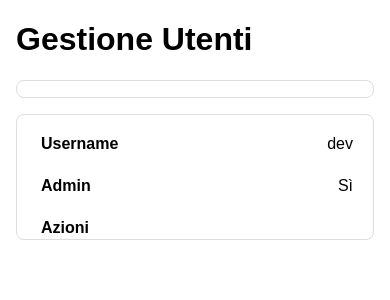
After one commit to NappiNicola/DashBoardManager, a Flask app: page /admin/users in a window 390 px wide. The commit adds this page. Shown: the top 300 px of the page. Run offline with Flask 3, Linux system fonts and the light colour scheme; the visitor is signed in with stand-in values (Sample User, id 1); data comes from the database, SQL or seed files in the repository.

Commit message:
add create new user and users management

```diff
--- a/app.py
+++ b/app.py
@@ -1,4 +1,4 @@
-from flask import Flask, render_template, request, redirect, jsonify, send_file, session, url_for
+from flask import Flask, render_template, request, redirect, jsonify, send_file, session, url_for, abort
 import sqlite3
 import os
 import pandas as pd
@@ -159,6 +159,26 @@
 
     return render_template('crea_utente.html', error=error)
 
+from flask import session, abort
+
+@app.route('/admin/users')
+def admin_users():
+    if not session.get('is_admin'):
+        abort(403)  # accesso negato
+
+    db = get_db()
+    users = db.execute("SELECT id, username, is_admin FROM utenti").fetchall()
+    return render_template('admin_users.html', users=users)
+
+@app.route('/admin/users/delete/<int:user_id>', methods=['POST'])
+def admin_delete_user(user_id):
+    if not session.get('is_admin'):
+        abort(403)
+
+    db = get_db()
+    db.execute("DELETE FROM utenti WHERE id = ?", (user_id,))
+    db.commit()
+    return jsonify(success=True)
 
 
 if __name__ == '__main__':
--- /dev/null
+++ b/templates/admin_users.html
@@ -0,0 +1,110 @@
+<!DOCTYPE html>
+<html lang="en">
+<head>
+<meta charset="UTF-8" />
+<meta name="viewport" content="width=device-width, initial-scale=1" />
+<title>Gestione Utenti</title>
+<style>
+  body {
+    font-family: Arial, sans-serif;
+    margin: 1rem;
+  }
+  table {
+    width: 100%;
+    border-collapse: collapse;
+    margin-top: 1rem;
+  }
+  th, td {
+    padding: 0.75rem;
+    border-bottom: 1px solid #ddd;
+    text-align: left;
+  }
+  th {
+    background-color: #4f46e5;
+    color: white;
+  }
+  button.delete-btn {
+    background-color: #ef4444;
+    color: white;
+    border: none;
+    padding: 0.4rem 0.8rem;
+    border-radius: 5px;
+    cursor: pointer;
+    transition: background-color 0.3s ease;
+  }
+  button.delete-btn:hover {
+    background-color: #dc2626;
+  }
+  @media (max-width: 600px) {
+    table, thead, tbody, th, td, tr {
+      display: block;
+    }
+    th {
+      position: absolute;
+      top: -9999px;
+      left: -9999px;
+    }
+    tr {
+      margin-bottom: 1rem;
+      border: 1px solid #ddd;
+      padding: 0.5rem;
+      border-radius: 8px;
+    }
+    td {
+      border: none;
+      position: relative;
+      padding-left: 50%;
+      text-align: right;
+    }
+    td:before {
+      position: absolute;
+      left: 1rem;
+      top: 0.75rem;
+      white-space: nowrap;
+      font-weight: bold;
+      text-align: left;
+      content: attr(data-label);
+    }
+  }
+</style>
+</head>
+<body>
+<h1>Gestione Utenti</h1>
+<table>
+  <thead>
+    <tr>
+      <th>Username</th>
+      <th>Admin</th>
+      <th>Azioni</th>
+    </tr>
+  </thead>
+  <tbody>
+    {% for user in users %}
+    <tr id="user-{{ user['id'] }}">
+      <td data-label="Username">{{ user['username'] }}</td>
+      <td data-label="Admin">{{ 'Sì' if user['is_admin'] else 'No' }}</td>
+      <td data-label="Azioni">
+        {% if not user['is_admin'] %}
+          <button class="delete-btn" onclick="deleteUser({{ user['id'] }})">Elimina</button>
+        {% endif %}
+      </td>
+    </tr>
+    {% endfor %}
+  </tbody>
+</table>
+
+<script>
+  async function deleteUser(userId) {
+    if (!confirm('Sei sicuro di voler eliminare questo utente?')) return;
+
+    const response = await fetch(`/admin/users/delete/${userId}`, { method: 'POST' });
+    if (response.ok) {
+      document.getElementById(`user-${userId}`).remove();
+      alert('Utente eliminato con successo.');
+    } else {
+      alert('Errore durante l\'eliminazione.');
+    }
+  }
+</script>
+</body>
+</html>
--- a/templates/index.html
+++ b/templates/index.html
@@ -18,6 +18,11 @@
         <a href="{{ url_for('crea_utente') }}">
           <button style="color: blue; font-weight: bold; background-color: transparent; border: 1px solid blue; border-radius: 5px; padding: 5px 10px; cursor: pointer;">
             Crea nuovo utente
+          </button>
+        </a>
+         <a href="{{ url_for('admin_users') }}">
+          <button style="color: yellow; font-weight: bold; background-color: transparent; border: 1px solid yellow; border-radius: 5px; padding: 5px 10px; cursor: pointer;">
+            Gestione utenti
           </button>
         </a>
       {% endif %}
```
